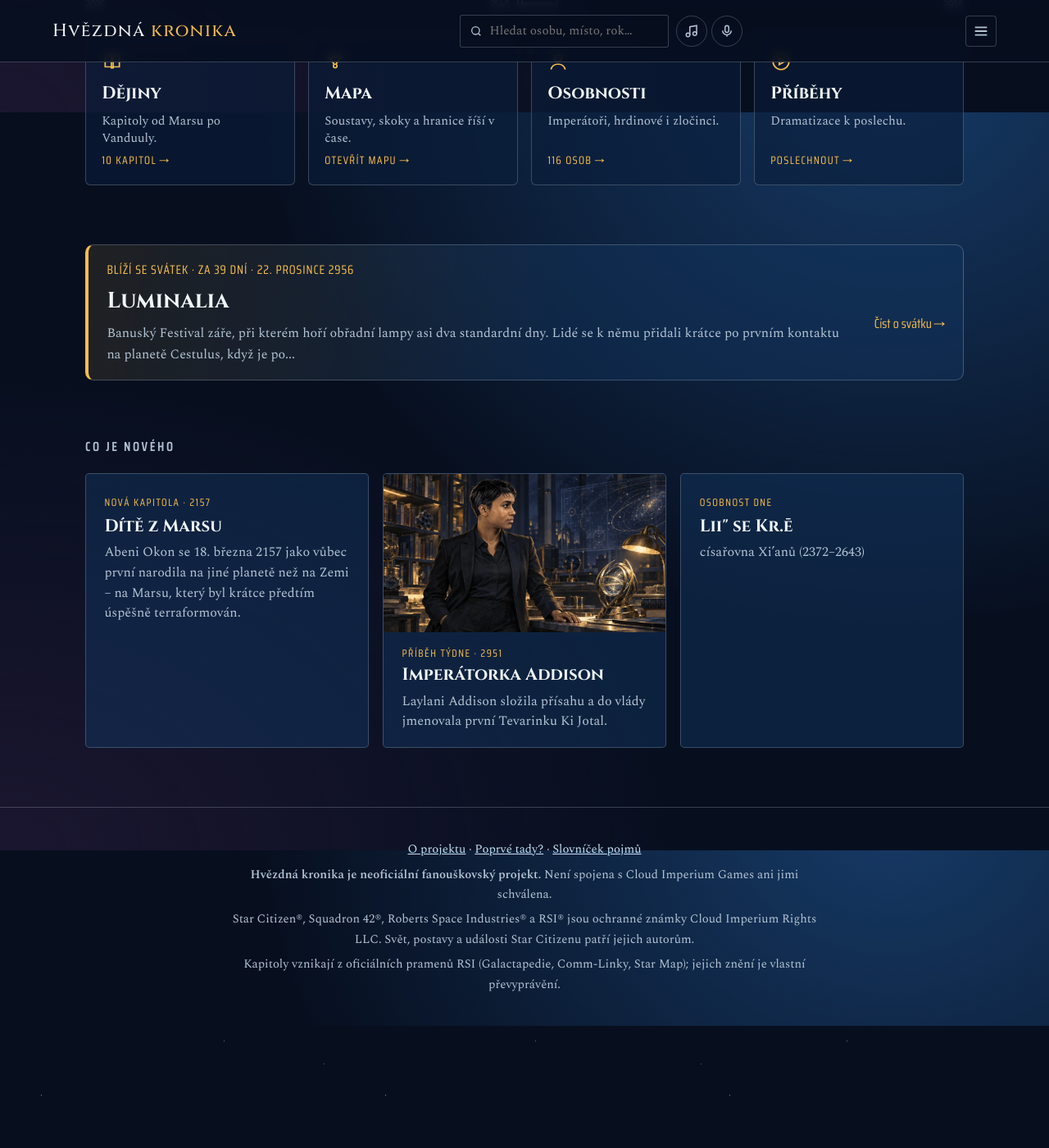
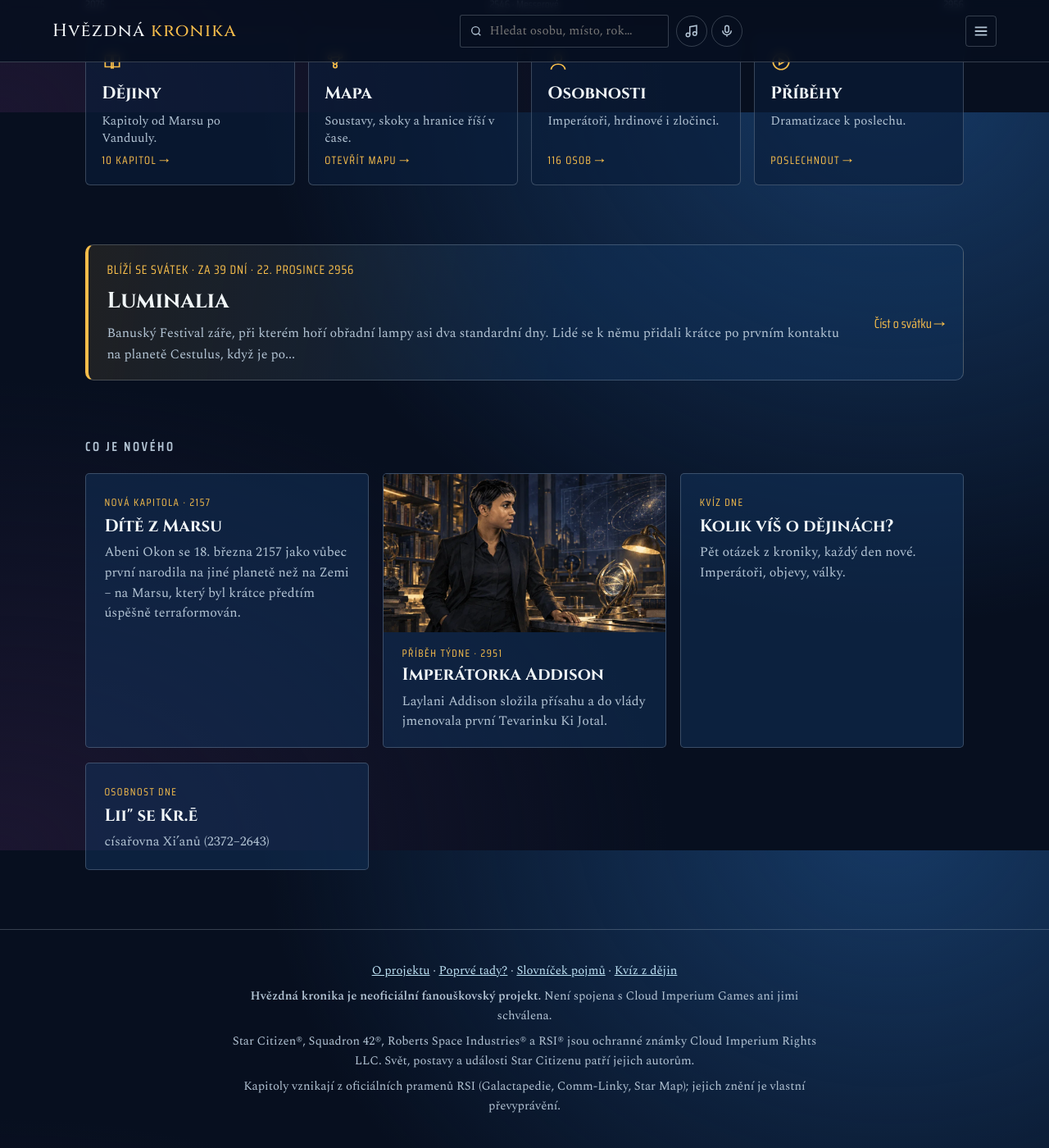
Before and after one commit to dadotik-eng/kronika-vesmiru, a Jekyll site: the page built from index.html, in a window 1280 px wide and 1400 px high, scrolled down 763 px. Shown: the whole window at 82% size. Built offline with Jekyll 4.4.1, drawn with Linux system fonts in a browser that asks for light colours; before the commit the page ends 2014 px from its top, so only the background shows below that.

Commit message:
Kvíz z dějin: denní kvíz z faktů kroniky (/kviz/), odkaz z titulní stránky a patičky
Co-Authored-By: Claude Opus 5.5 <noreply@anthropic.com>
Claude-Session: https://claude.ai/code/session_019nmCp42rAmbc4M4RKrxxCM

```diff
--- a/_includes/paticka.html
+++ b/_includes/paticka.html
@@ -1,5 +1,5 @@
 <footer class="paticka">
-  <p class="pat-odkazy"><a href="{{ '/o-projektu/' | relative_url }}">O projektu</a> · <a href="{{ '/uvod/' | relative_url }}">Poprvé tady?</a> · <a href="{{ '/encyklopedie/#pojmy' | relative_url }}">Slovníček pojmů</a></p>
+  <p class="pat-odkazy"><a href="{{ '/o-projektu/' | relative_url }}">O projektu</a> · <a href="{{ '/uvod/' | relative_url }}">Poprvé tady?</a> · <a href="{{ '/encyklopedie/#pojmy' | relative_url }}">Slovníček pojmů</a> · <a href="{{ '/kviz/' | relative_url }}">Kvíz z dějin</a></p>
   {%- assign ss = site.socialni_site -%}
   {%- if ss.discord != "" or ss.facebook != "" or ss.youtube != "" %}
   <p class="pat-site">{% if ss.discord != "" %}<a href="{{ ss.discord }}" target="_blank" rel="noopener">Přidej se na Discord</a>{% endif %}{% if ss.facebook != "" %}{% if ss.discord != "" %} · {% endif %}<a href="{{ ss.facebook }}" target="_blank" rel="noopener">Facebook</a>{% endif %}{% if ss.youtube != "" %}{% if ss.discord != "" or ss.facebook != "" %} · {% endif %}<a href="{{ ss.youtube }}" target="_blank" rel="noopener">YouTube</a>{% endif %}</p>
--- a/assets/css/styl.css
+++ b/assets/css/styl.css
@@ -898,3 +898,23 @@ main h1[tabindex="-1"]:focus, main[tabindex="-1"]:focus { outline: none; }
 .karta-tyden img { display: block; width: 100%; aspect-ratio: 16 / 9; height: auto; object-fit: cover; margin-bottom: .9rem; }
 .karta-tyden .karta-stitek, .karta-tyden h3, .karta-tyden p { margin-left: 1.4rem; margin-right: 1.4rem; }
 .karta-tyden .karta-stitek { display: block; }
+
+/* Kvíz z dějin */
+.kv-postup { height: 4px; background: var(--linka); border-radius: 2px; margin: 1.8rem 0 1.4rem; overflow: hidden; }
+.kv-postup i { display: block; height: 100%; width: 0; background: var(--akcent); transition: width .4s; }
+.kv-cislo { font-family: var(--label); letter-spacing: .14em; text-transform: uppercase; color: var(--tlumene); font-size: .9rem; margin: 0 0 .4rem; }
+.kv-otazka h2 { font-size: clamp(1.35rem, 3.2vw, 1.8rem) !important; margin-bottom: 1.2rem !important; }
+.kv-moznosti { display: grid; grid-template-columns: 1fr 1fr; gap: .7rem; }
+.kv-moznost { text-align: left; padding: .9rem 1.1rem; border: 1px solid var(--linka); border-radius: 6px; background: var(--panel); color: var(--text); font: inherit; font-size: 1.05rem; cursor: pointer; transition: border-color .2s, background .2s; }
+.kv-moznost:hover:not([disabled]) { border-color: var(--akcent); }
+.kv-moznost[disabled] { cursor: default; opacity: .7; }
+.kv-moznost.spravne { opacity: 1; border: 2px solid var(--ok); background: rgba(111,211,160,.24); color: #fff; }
+.kv-moznost.spatne { opacity: 1; border: 2px solid #ff7a5c; background: rgba(255,122,92,.22); color: #fff; }
+.kv-vysledek { margin-top: 1.2rem; padding: 1rem 1.2rem; border-left: 3px solid var(--akcent); background: rgba(10,30,58,.5); border-radius: 0 6px 6px 0; }
+.kv-vysledek p { margin: 0 0 .9rem; color: var(--tlumene); }
+.kv-vysledek b { color: var(--text); }
+.kv-vysledek .tlacitko { margin: 0; }
+.kv-konec { text-align: center; padding: 1rem 0 2rem; }
+.kv-skore { font-family: var(--display); font-size: 4.5rem; line-height: 1; color: var(--akcent); margin: 0 0 .6rem; }
+.kv-konec .tlacitka { justify-content: center; }
+@media (max-width: 640px) { .kv-moznosti { grid-template-columns: 1fr; } }
--- a/index.html
+++ b/index.html
@@ -107,6 +107,11 @@ sekce: domu
       <p>{{ u.text }}</p>
     </a>
     {% endif %}{% endfor %}
+    <a class="karta" href="{{ '/kviz/' | relative_url }}">
+      <span class="karta-stitek">Kvíz dne</span>
+      <h3>Kolik víš o dějinách?</h3>
+      <p>Pět otázek z kroniky, každý den nové. Imperátoři, objevy, války.</p>
+    </a>
     <a class="karta" id="osobnost-dne" href="{{ '/osobnosti/' | relative_url }}">
       <span class="karta-stitek">Osobnost dne</span>
       <h3>Rejstřík osob</h3>
```
Also changed, not shown: kviz.html (added, +110 -0 lines).
